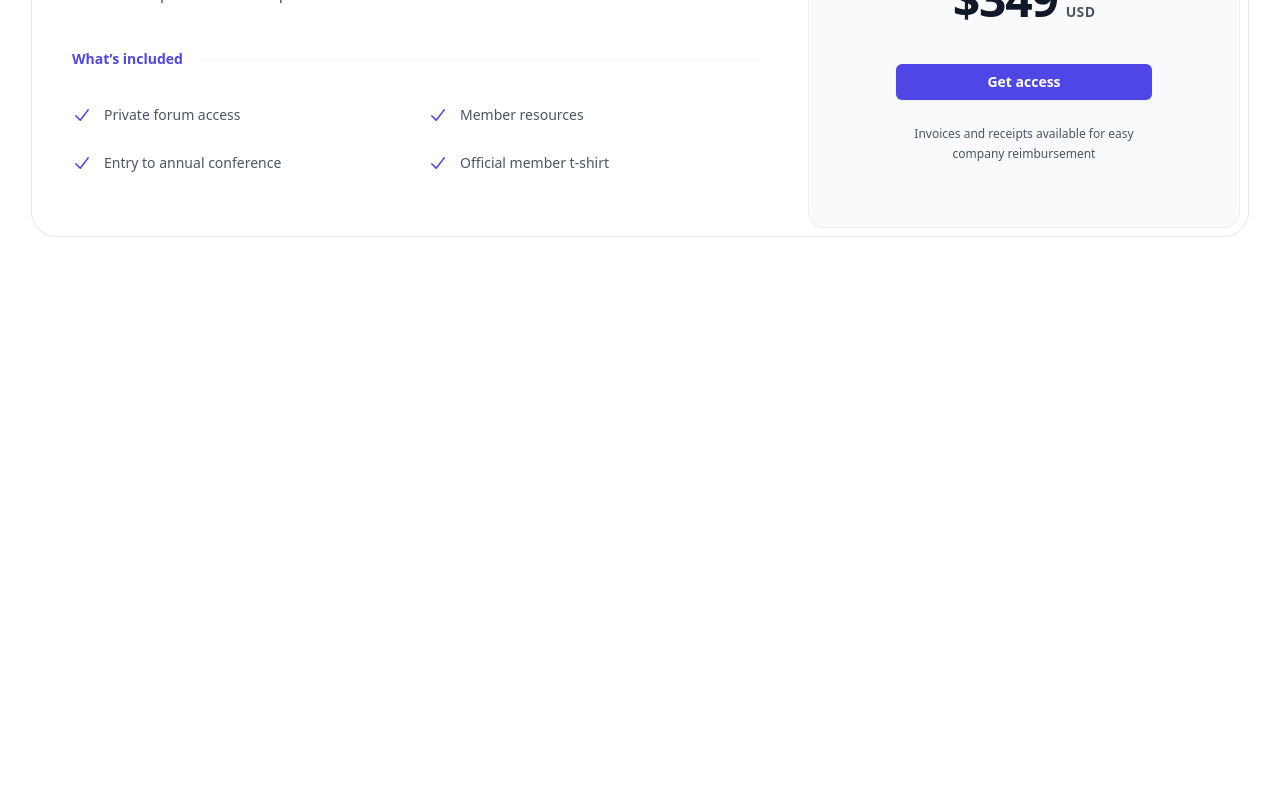
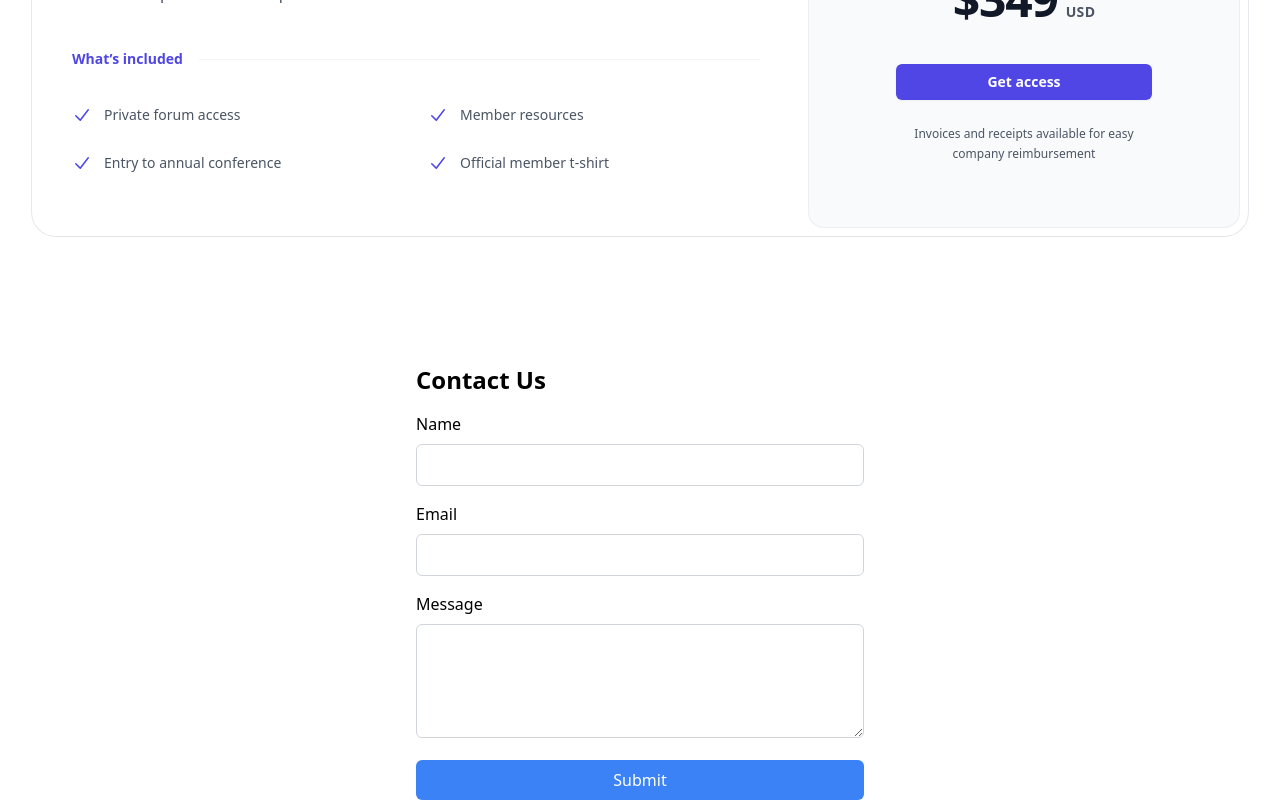
Before and after one commit to Native-Consulting-Services/Native-Consulting-Services, a React (Vite) app: page / in a window 1280 px wide. Shown: the part 3413-4213 px from the top of the page. Before the commit the page ends 3777 px from the top, so only its background shows below. Built offline with nearby package versions, Linux system fonts and the light colour scheme.

Commit message:
feat: Add Contact component for user interaction

```diff
--- a/src/App.tsx
+++ b/src/App.tsx
@@ -3,6 +3,7 @@ import Feature from "./components/Feature";
 import CTA from "./components/CTA";
 import Pricing from "./components/Pricing";
 import LogoCloud from "./components/LogoCloud";
+import Contact from "./components/Contact";
 
 export default function App() {
   return (
@@ -12,6 +13,7 @@ export default function App() {
       <Feature />
       <CTA />
       <Pricing />
+      <Contact />
     </>
   );
 }
--- /dev/null
+++ b/src/components/Contact.tsx
@@ -0,0 +1,86 @@
+import React, { useState } from "react";
+
+const Contact = () => {
+  const [name, setName] = useState("");
+  const [email, setEmail] = useState("");
+  const [message, setMessage] = useState("");
+
+  const handleSubmit = async (e: React.FormEvent) => {
+    e.preventDefault();
+
+    // Send form data to Formspree
+    const response = await fetch("https://formspree.io/f/xjvnzowg", {
+      method: "POST",
+      headers: {
+        "Content-Type": "application/json",
+      },
+      body: JSON.stringify({ name, email, message }),
+    });
+
+    if (response.ok) {
+      // Form submission successful
+      alert("Thank you for your message!");
+      setName("");
+      setEmail("");
+      setMessage("");
+    } else {
+      // Form submission failed
+      alert("Oops! Something went wrong. Please try again later.");
+    }
+  };
+
+  return (
+    <div className="max-w-md mx-auto">
+      <h1 className="text-2xl font-bold mb-4">Contact Us</h1>
+      <form onSubmit={handleSubmit}>
+        <div className="mb-4">
+          <label htmlFor="name" className="block mb-2 font-medium">
+            Name
+          </label>
+          <input
+            type="text"
+            id="name"
+            value={name}
+            onChange={(e) => setName(e.target.value)}
+            className="w-full px-4 py-2 border border-gray-300 rounded-md focus:outline-none focus:ring-2 focus:ring-blue-500"
+            required
+          />
+        </div>
+        <div className="mb-4">
+          <label htmlFor="email" className="block mb-2 font-medium">
+            Email
+          </label>
+          <input
+            type="email"
+            id="email"
+            value={email}
+            onChange={(e) => setEmail(e.target.value)}
+            className="w-full px-4 py-2 border border-gray-300 rounded-md focus:outline-none focus:ring-2 focus:ring-blue-500"
+            required
+          />
+        </div>
+        <div className="mb-4">
+          <label htmlFor="message" className="block mb-2 font-medium">
+            Message
+          </label>
+          <textarea
+            id="message"
+            value={message}
+            onChange={(e) => setMessage(e.target.value)}
+            className="w-full px-4 py-2 border border-gray-300 rounded-md focus:outline-none focus:ring-2 focus:ring-blue-500"
+            rows={4}
+            required
+          ></textarea>
+        </div>
+        <button
+          type="submit"
+          className="w-full px-4 py-2 text-white bg-blue-500 rounded-md hover:bg-blue-600"
+        >
+          Submit
+        </button>
+      </form>
+    </div>
+  );
+};
+
+export default Contact;
```
